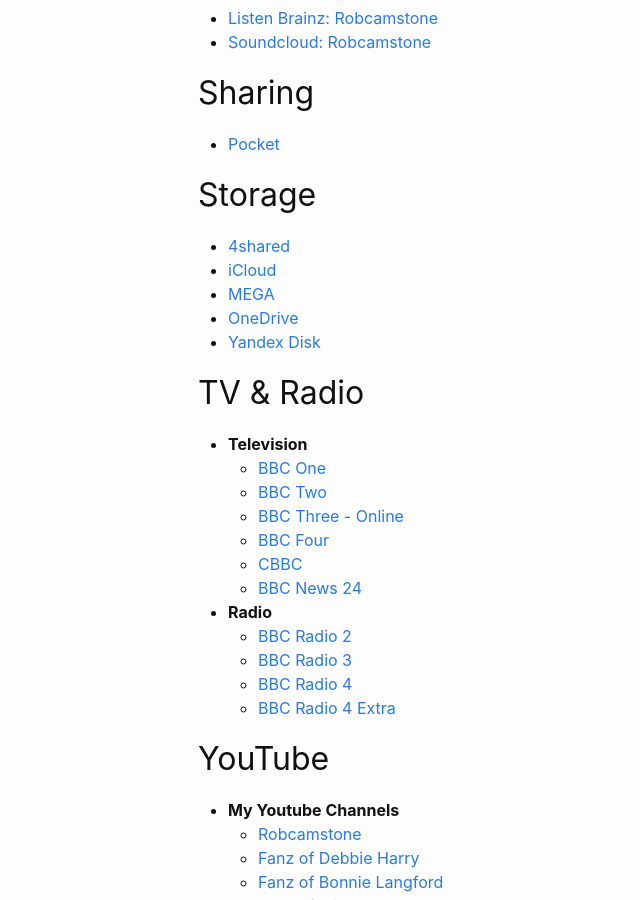
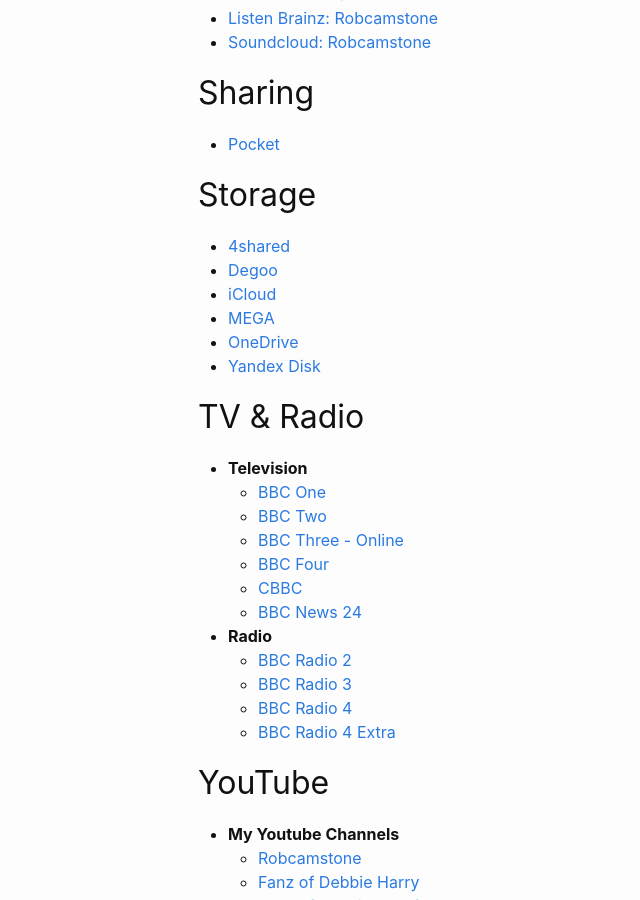
Before and after one commit to Robcamstone/Robcamstone.github.io, a Jekyll site: the page built from bookmarks.md, in a window 1280 px wide and 900 px high, scrolled down 2385 px. Shown: the whole window, without its empty margins (72-712 px from the left). Built offline with Jekyll 4.4.1, drawn with Linux system fonts in a browser that asks for light colours.

Commit message:
Update bookmarks.md

```diff
--- a/bookmarks.md
+++ b/bookmarks.md
@@ -96,6 +96,7 @@ permalink: /bookmarks/
 
 ## Storage
    * [4shared](https://www.4shared.com/account/home.jsp#dir=FXDapMs1)
+   * [Degoo](https://app.degoo.com/files/0)
    * [iCloud](https://www.icloud.com)
    * [MEGA](https://mega.nz)
    * [OneDrive](http://onedrive.live.com)
```
